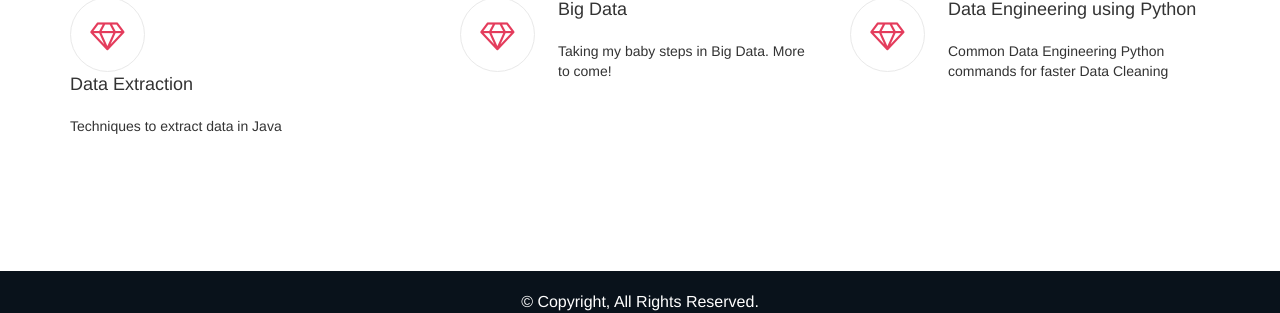
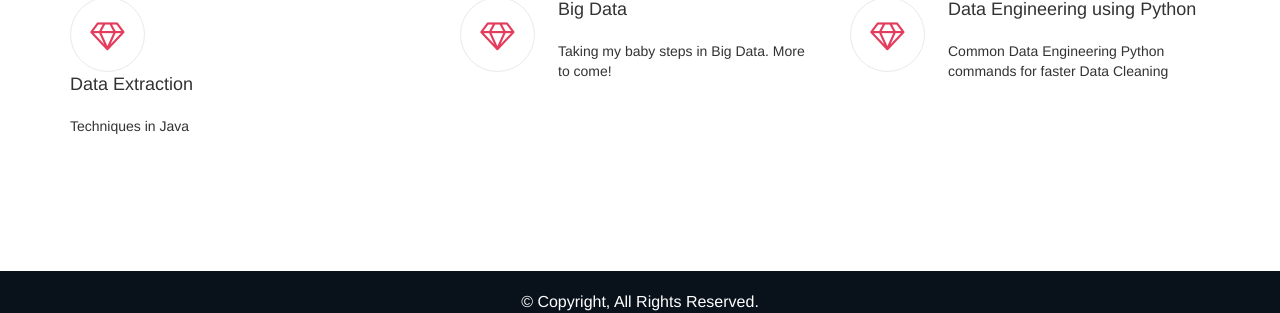
Before and after one commit to krithikaceg/krithikaceg.github.io, a Jekyll site: the page index.html, which Jekyll copies as it is, in a window 1280 px wide and 1391 px high. Shown: the part 1025-1338 px from the top of the window. Built offline with Jekyll 4.4.1, drawn with Linux system fonts in a browser that asks for light colours; nearby versions of some CDN libraries; library files that are not in the unit come from our copies.

Commit message:
Update index.html

```diff
--- a/index.html
+++ b/index.html
@@ -141,7 +141,7 @@
             <div class="service-text">
               <a href="https://github.com/krithikaceg" >
               <h3>Data Extraction</h3></a>
-              <p>Techniques to extract data in Java</p>
+              <p>Techniques in Java</p>
             </div>
           </div>
         </div>
```
